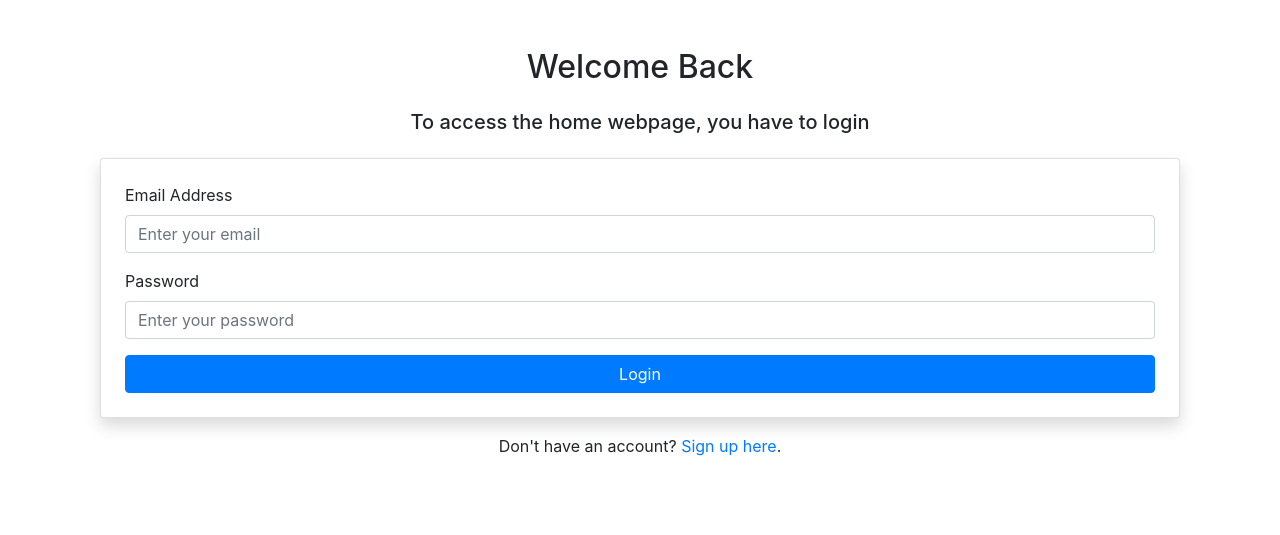
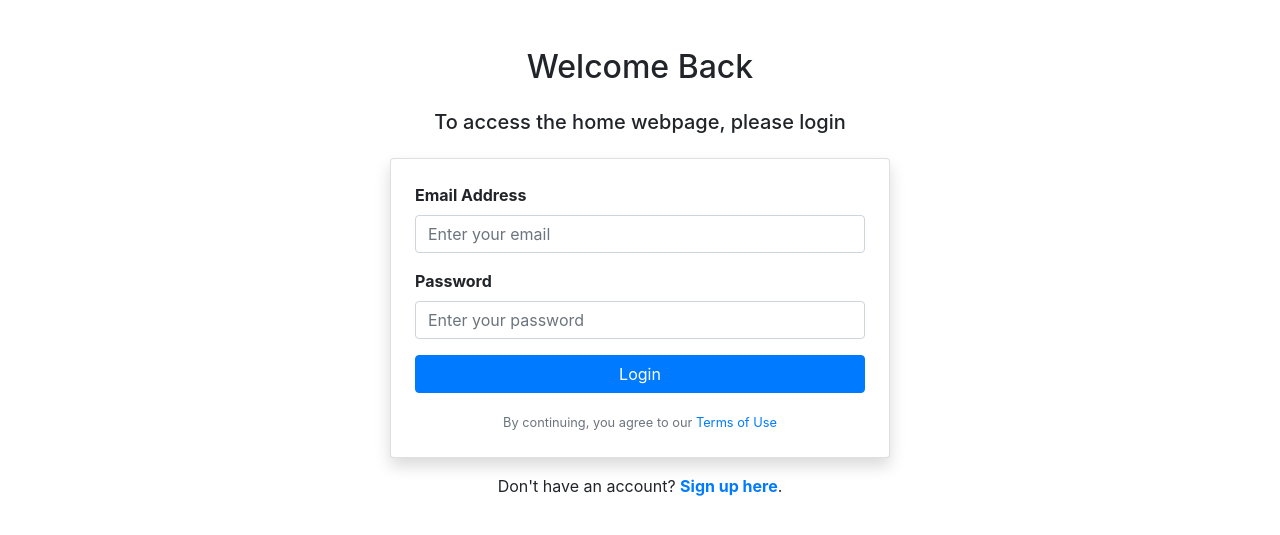
Before and after one commit to KingDenari/Redemption-Project, a Flask app: page /login in a window 1280 px wide. Shown: the part 56-591 px from the top of the page. Run offline with Flask 3, Linux system fonts and the light colour scheme; some libraries are stand-ins or nearby versions.

Commit message:
Enhance login page with flash messages and styling

```diff
--- a/website/templates/login.html
+++ b/website/templates/login.html
@@ -5,25 +5,54 @@
 {% block content %}
 <div class="container">
   <h2 class="text-center my-4">Welcome Back</h2>
-  <h5 class="text-center my-4">To access the home webpage, you have to login</h5>
+  <h5 class="text-center my-4">To access the home webpage, please login</h5>
 
-  <form method="POST" class="card p-4 shadow">
+  <!-- Flash Messages -->
+  {% with messages = get_flashed_messages(with_categories=true) %}
+    {% if messages %}
+      {% for category, message in messages %}
+        <div class="alert alert-{{ 'danger' if category == 'error' else 'success' }} alert-dismissible fade show mt-3" role="alert">
+          {{ message }}
+          <button type="button" class="close" data-dismiss="alert" aria-label="Close">
+            <span aria-hidden="true">&times;</span>
+          </button>
+        </div>
+      {% endfor %}
+    {% endif %}
+  {% endwith %}
+
+  <form method="POST" class="card p-4 shadow" style="max-width: 500px; margin: 0 auto;">
     <div class="form-group mb-3">
-      <label for="email" class="fw-bold">Email Address</label>
-      <input type="email" class="form-control" id="email" name="email" required placeholder="Enter your email">
+      <label for="email" class="font-weight-bold">Email Address</label>
+      <input type="email" class="form-control" id="email" name="email" required
+             placeholder="Enter your email" value="{{ request.form.email if request.form }}">
     </div>
 
     <div class="form-group mb-3">
-      <label for="password" class="fw-bold">Password</label>
-      <input type="password" class="form-control" id="password" name="password" required placeholder="Enter your password">
+      <label for="password" class="font-weight-bold">Password</label>
+      <input type="password" class="form-control" id="password" name="password" required
+             placeholder="Enter your password">
     </div>
 
-    <button type="submit" class="btn btn-primary w-100">Login</button>
+    <button type="submit" class="btn btn-primary btn-block">Login</button>
+
+    <div class="text-center mt-3">
+      <small class="text-muted">By continuing, you agree to our <a href="/terms" class="text-decoration-none">Terms of Use</a></small>
+    </div>
   </form>
 
   <p class="text-center mt-3">
-    Don't have an account? <a href="/sign-up" class="text-decoration-none fw-bold">Sign up here</a>.
+    Don't have an account? <a href="{{ url_for('auth.sign_up') }}" class="text-decoration-none font-weight-bold">Sign up here</a>.
   </p>
 
 </div>
+
+<script>
+// Auto-dismiss alerts after 5 seconds
+document.addEventListener('DOMContentLoaded', function() {
+    setTimeout(function() {
+        $('.alert').alert('close');
+    }, 5000);
+});
+</script>
 {% endblock %}
```
